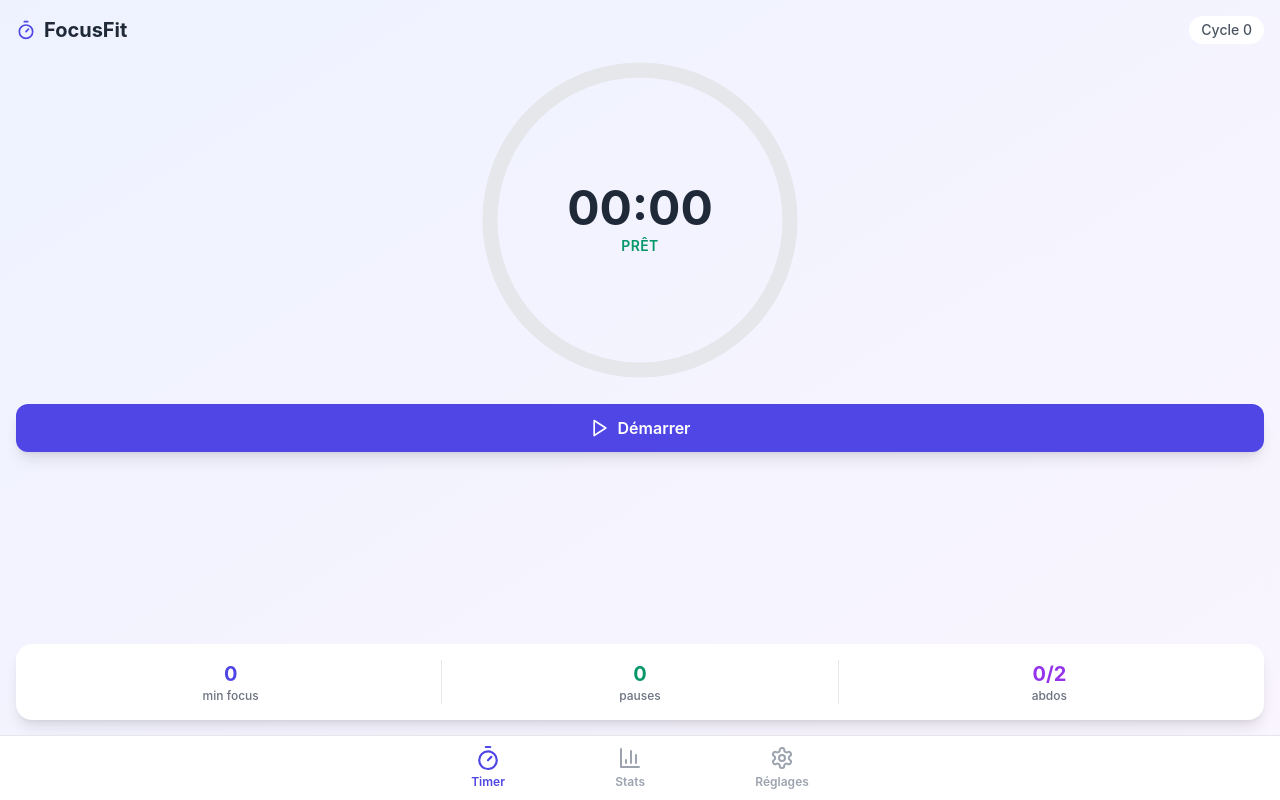
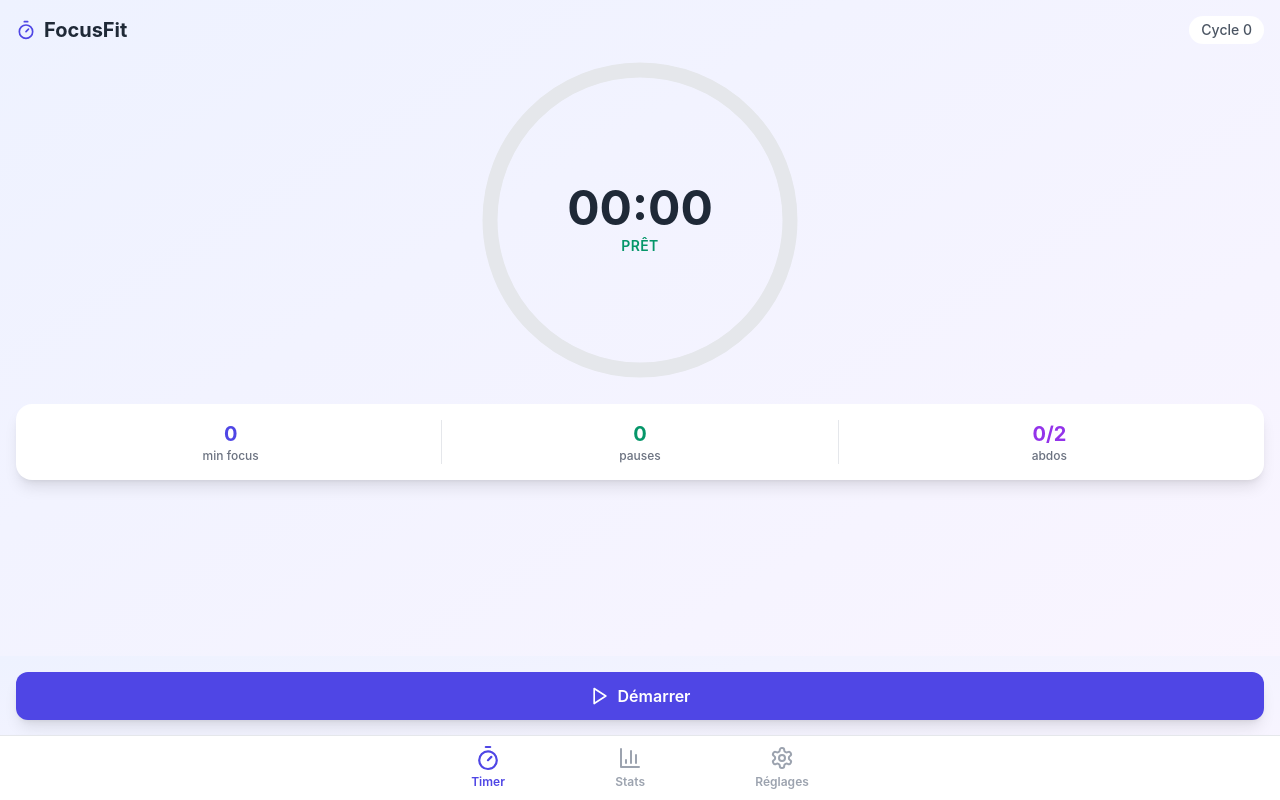
Before and after one commit to lgaut/focusfit-pomodoro, a React (Vite) app: page / in a window 1280 px wide. Built offline with nearby package versions, Linux system fonts and the light colour scheme; no server answers; the database is empty.

Commit message:
Align buttons at bottom of screen for Timer and BreakScreen

```diff
--- a/src/components/BreakScreen.jsx
+++ b/src/components/BreakScreen.jsx
@@ -58,7 +58,7 @@ export const BreakScreen = () => {
 
   return (
     <div className="flex flex-col h-screen bg-gradient-to-br from-emerald-50 to-teal-50 overflow-hidden">
-      <div className="flex-1 flex flex-col p-4 pb-20 overflow-y-auto">
+      <div className="flex-1 flex flex-col p-4 overflow-y-auto">
         <div className={`w-16 h-16 mx-auto mb-4 rounded-full bg-gradient-to-br ${categoryColor} flex items-center justify-center text-3xl shadow-lg`}>
           {categoryIcon}
         </div>
@@ -94,6 +94,26 @@ export const BreakScreen = () => {
           )}
         </div>
 
+        {isBlock && currentActivity.exercises.length > 1 && (
+          <div className="mt-4 flex gap-1 justify-center">
+            {currentActivity.exercises.map((_, idx) => (
+              <div
+                key={idx}
+                className={`h-1.5 flex-1 rounded-full transition-colors ${
+                  idx < currentExerciseIndex
+                    ? 'bg-emerald-500'
+                    : idx === currentExerciseIndex
+                    ? 'bg-emerald-400'
+                    : 'bg-gray-200'
+                }`}
+              />
+            ))}
+          </div>
+        )}
+      </div>
+
+      {/* Boutons alignés en bas */}
+      <div className="p-4 pb-20 bg-gradient-to-br from-emerald-50 to-teal-50">
         {!isBreakActive ? (
           <div className="space-y-2">
             <button
@@ -141,23 +161,6 @@ export const BreakScreen = () => {
             </button>
           </div>
         )}
-
-        {isBlock && currentActivity.exercises.length > 1 && (
-          <div className="mt-4 flex gap-1 justify-center">
-            {currentActivity.exercises.map((_, idx) => (
-              <div
-                key={idx}
-                className={`h-1.5 flex-1 rounded-full transition-colors ${
-                  idx < currentExerciseIndex
-                    ? 'bg-emerald-500'
-                    : idx === currentExerciseIndex
-                    ? 'bg-emerald-400'
-                    : 'bg-gray-200'
-                }`}
-              />
-            ))}
-          </div>
-        )}
       </div>
     </div>
   );
--- a/src/components/Timer.jsx
+++ b/src/components/Timer.jsx
@@ -29,7 +29,7 @@ export const Timer = () => {
 
   return (
     <div className="flex flex-col h-screen bg-gradient-to-br from-indigo-50 to-purple-50 overflow-hidden">
-      <div className="flex-1 flex flex-col p-4 pb-20 overflow-y-auto">
+      <div className="flex-1 flex flex-col p-4 overflow-y-auto">
         <div className="flex items-center justify-between mb-4">
           <div className="flex items-center gap-2">
             <TimerIcon className="w-5 h-5 text-indigo-600" />
@@ -77,7 +77,31 @@ export const Timer = () => {
           </div>
         </div>
 
-        <div className="flex gap-2 justify-center mb-4">
+        <div className="grid grid-cols-3 gap-3 bg-white rounded-2xl p-4 shadow-lg">
+          <div className="text-center">
+            <div className="text-xl font-bold text-indigo-600">
+              {Math.floor(sessionStats.focus_total_seconds / 60)}
+            </div>
+            <div className="text-xs text-gray-500 font-medium">min focus</div>
+          </div>
+          <div className="text-center border-x border-gray-200">
+            <div className="text-xl font-bold text-emerald-600">
+              {sessionStats.breaks_done}
+            </div>
+            <div className="text-xs text-gray-500 font-medium">pauses</div>
+          </div>
+          <div className="text-center">
+            <div className="text-xl font-bold text-purple-600">
+              {sessionStats.abs_breaks_done}/2
+            </div>
+            <div className="text-xs text-gray-500 font-medium">abdos</div>
+          </div>
+        </div>
+      </div>
+
+      {/* Boutons alignés en bas */}
+      <div className="p-4 pb-20 bg-gradient-to-br from-indigo-50 to-purple-50">
+        <div className="flex gap-2 justify-center">
           {isIdle && (
             <button
               onClick={startFocus}
@@ -117,27 +141,6 @@ export const Timer = () => {
             </button>
           )}
         </div>
-
-        <div className="grid grid-cols-3 gap-3 mt-auto bg-white rounded-2xl p-4 shadow-lg">
-          <div className="text-center">
-            <div className="text-xl font-bold text-indigo-600">
-              {Math.floor(sessionStats.focus_total_seconds / 60)}
-            </div>
-            <div className="text-xs text-gray-500 font-medium">min focus</div>
-          </div>
-          <div className="text-center border-x border-gray-200">
-            <div className="text-xl font-bold text-emerald-600">
-              {sessionStats.breaks_done}
-            </div>
-            <div className="text-xs text-gray-500 font-medium">pauses</div>
-          </div>
-          <div className="text-center">
-            <div className="text-xl font-bold text-purple-600">
-              {sessionStats.abs_breaks_done}/2
-            </div>
-            <div className="text-xs text-gray-500 font-medium">abdos</div>
-          </div>
-        </div>
       </div>
     </div>
   );
```
